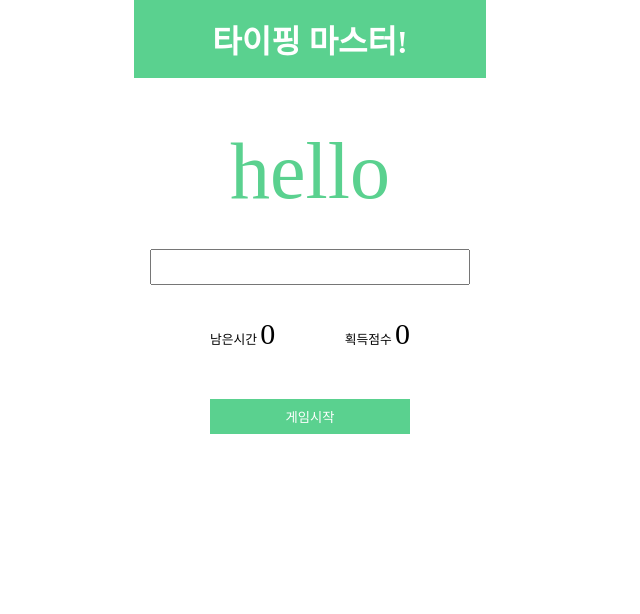
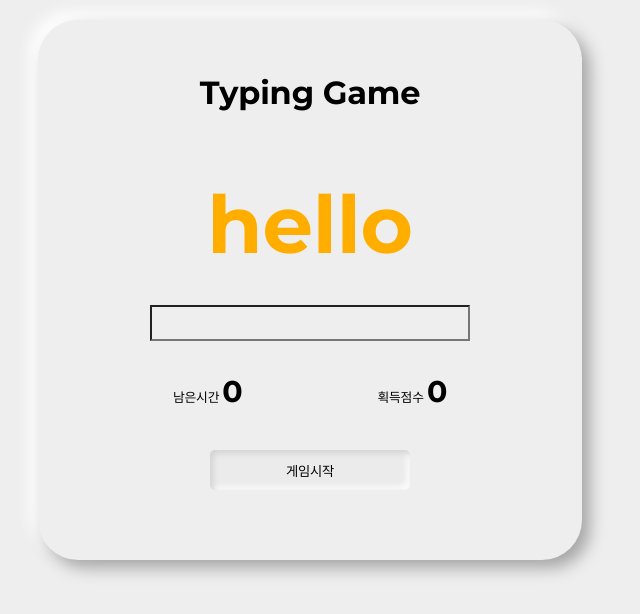
Before and after one commit to dabinnkim/typing-game, a plain HTML site: page index.html in a window 1280 px wide. Shown: the whole page, without its empty margins (330-970 px from the left). Drawn offline with nearby package versions, Linux system fonts and the light colour scheme; no server answers; a web font is replaced by a local one.

Commit message:
input 리셋, 버튼 수정

```diff
--- a/css/style.css
+++ b/css/style.css
@@ -1,69 +1,112 @@
-*{
-    margin:0;
-    padding:0;
-    font-family: "Ganpan";
+* {
+  margin: 0;
+  padding: 0;
+  font-family: "Montserrat", sans-serif;
+  letter-spacing: -0.2px;
+  background-color: #eeeeee;
 }
 
-@font-face{
+/* @font-face {
   font-family: "Ganpan";
-    src:url('./fonts/KCC-Ganpan.woff')
-}
+  src: url("./fonts/KCC-Ganpan.woff");
+} */
 
-
-body{
+body {
+  margin-top: 20px;
   display: flex;
-    flex-direction:column;
+  flex-direction: column;
   justify-self: center;
   align-items: center;
 }
 
-.header{
-    width:100%;
-    background-color: #5AD18F;
-    color:white;
+.box {
+  width: 190px;
+  height: 254px;
+  border-radius: 30px;
+  background: lightgrey;
+  box-shadow: rgba(50, 50, 93, 0.25) 0px 30px 50px -12px inset,
+    rgba(0, 0, 0, 0.3) 0px 18px 26px -18px inset;
+}
+.header {
+  margin-top: 37px;
   text-align: center;
-    padding:1rem; /*상하좌우 1px*/
+  padding: 1rem; /*상하좌우 1px*/
 }
 
-.word-display{
-    margin-top:3rem;
+.word-display {
+  margin-top: 3rem;
   font-size: 80px;
-    color:#5AD18F;
+  color: #ffae00;
+  text-align: center;
+  font-weight: bold;
 }
 
-.word-input-box{
-    margin-top:2rem;
+.word-input-box {
+  margin-top: 2rem;
+  text-align: center;
 }
 
-.word-input{
-    width:300px;
-    padding:0.5rem;
+.word-input {
+  width: 300px;
+  padding: 0.5rem;
+  text-align: center;
 }
 
-.game-info{
-    width: 200px;
-    margin-top:2rem;
+.game-info {
+  margin-top: 2rem;
   font-size: 0.8rem;
   display: flex;
-    justify-content:space-between; /*양옆으로 붙게하기*/
+  justify-content: space-evenly; /*양옆으로 붙게하기*/
+  text-align: center;
 }
 
-.time, .score{
+.time,
+.score {
   font-size: 30px;
+  font-weight: bold;
 }
 
-.button{
-    width:200px;
-    height:35px;
-    background-color: #5AD18F;
-    color:white;
+.btn {
+  margin-bottom: 70px;
+  display: flex;
+  justify-content: center;
+}
+
+.button {
+  width: 200px;
+  height: 3em;
+  margin-top: 3em;
+  border-radius: 5px;
   border: none;
-    margin-top:3rem;
-    cursor: pointer;
+  outline: none;
+  background-color: rgb(235, 235, 235);
+  box-shadow: inset 3px 3px 6px #d1d1d1, inset -3px -3px 6px #ffffff;
+  top: 6.5em;
+  left: 1.5em;
+  transition: 0.4s ease-in-out;
+  text-align: center;
 }
 
 /*로딩중일때 붙일 class*/
-.loading{
-    background-color: grey;
-    cursor:not-allowed;
+.loading {
+  background-color: #ffffff;
 }
+
+/* Phone */
+.phone {
+  position: relative;
+  z-index: 2;
+  width: 34rem;
+  /* height: 17rem; */
+  background-color: inherit;
+  -webkit-box-shadow: 0 4px 35px rgba(0, 0, 0, 0.1);
+  box-shadow: 8px 8px 16px #a6a6a6, -8px -8px 16px #ffffff;
+  border-radius: 40px;
+  /* display: -webkit-box; */
+  /* display: -ms-flexbox; */
+  display: flex;
+  -webkit-box-orient: vertical;
+  -webkit-box-direction: normal;
+  -ms-flex-direction: column;
+  flex-direction: column;
+}
--- a/index.html
+++ b/index.html
@@ -1,31 +1,45 @@
 <!DOCTYPE html>
 <html lang="en">
   <head>
-    <meta charset="UTF-8">
-    <meta http-equiv="X-UA-Compatible" content="IE=edge">
-    <meta name="viewport" content="width=device-width, initial-scale=1.0">
+    <meta charset="UTF-8" />
+    <meta http-equiv="X-UA-Compatible" content="IE=edge" />
+    <meta name="viewport" content="width=device-width, initial-scale=1.0" />
     <title>typing game</title>
-    <link rel="stylesheet" href="./css/style.css">
+    <link rel="stylesheet" href="./css/style.css" />
+    <link
+      rel="stylesheet"
+      href="https://fonts.googleapis.com/css?family=Montserrat:400,500,700&display=swap"
+    />
+    <script src="https://code.jquery.com/jquery-3.6.0.min.js"></script>
   </head>
   <body>
+    <div class="app">
+      <div class="body">
+        <div class="phone">
           <div class="header">
-        <h1>타이핑 마스터!</h1>
+            <h1>Typing Game</h1>
           </div>
-    <div class="word-display">
-        hello
-    </div>
+          <div class="word-display">hello</div>
           <div class="word-input-box">
-        <input type="text" class="word-input"/>
+            <input type="text" class="word-input" />
           </div>
           <div class="game-info">
-        <div>
-            남은시간 <span class="time">0</span>
+            <div>남은시간 <span class="time">0</span></div>
+            <div>획득점수 <span class="score">0</span></div>
           </div>
-        <div>
-            획득점수 <span class="score">0</span>
+          <div class="btn">
+            <button class="button loading" onclick="run()">
+              게임을 불러오는 중
+            </button>
+          </div>
+          <!-- <div class="checkbox-apple">
+            <input class="yep" id="check-apple" type="checkbox" />
+            <label for="check-apple"></label>
+          </div> -->
         </div>
       </div>
-    <button class="button loading" onclick='run()'>게임을 불러오는 중</button>
+    </div>
+
     <script src="./js/main.js"></script>
   </body>
 </html>
--- a/js/main.js
+++ b/js/main.js
@@ -1,6 +1,9 @@
+$.getJSON("words.json", function (data) {
+  words = data.words;
+  console.log(words);
+});
 //1.사용자가 input에 입력한 값 가져오기
 //2.사용자가 입력한 값과 랜덤으로 나온 값 비교해서 같으면 획득점수 +1
-
 
 //사용변수
 let score = 0;
@@ -8,81 +11,93 @@ let time = 10; //타이핑 할 시간 9초
 let isPlaying = false; //useSate 역할
 let interval;
 let checkInterval;
-let words = []
+let words = [];
 
-const wordInput = document.querySelector('.word-input'); //사용자 input 값
-const wordDisplay = document.querySelector('.word-display'); //랜덤 단어
-const scoreDisplay = document.querySelector('.score'); //획득점수
-const timeDisplay = document.querySelector('.time')//남은시간
-const button = document.querySelector('.button');
+const wordInput = document.querySelector(".word-input"); //사용자 input 값
+const wordDisplay = document.querySelector(".word-display"); //랜덤 단어
+const scoreDisplay = document.querySelector(".score"); //획득점수
+const timeDisplay = document.querySelector(".time"); //남은시간
+const button = document.querySelector(".button");
 
 //화면이 렌더링 되었을때 초기값 세팅
 //1. word-display에 배열의 랜덤 요소 들어가기
 
-init()
+init();
 
-function init(){
-    getWords();
-    wordInput.addEventListener('input',wordMatch)//단어 일치
+function init() {
+  getWords();
+  wordInput.addEventListener("input", wordMatch); //단어 일치
 }
 
-
 //단어 불러 오기
-function getWords(){
-    words = ['Hello','Banana','Apple','Cherry']
-    buttonChange('게임시작')
-    gameOver
+function getWords() {
+  words = [
+    "Hello",
+    "Banana",
+    "Apple",
+    "Cherry",
+    "happy",
+    "melon",
+    "orange",
+    "grape",
+  ];
+  buttonChange("게임시작");
+  gameOver;
 }
 
 //게임이 실행중인지 아닌지 실시간으로 확인
-function gameOver(){
-    if(time==0 && !isPlaying){
-        buttonChange('게임종료/다시시작')
-    }
+let gameEnded = false;
+function gameOver() {
+  if (time === 0 && !isPlaying && !gameEnded) {
+    gameEnded = true; // 게임이 끝났음을 체크
+    alert("게임이 끝났습니다.");
+    buttonChange("게임종료/다시시작");
+  }
 }
 
-
 //단어 일치 체크
-function wordMatch(){
-    if(wordInput.value.toLowerCase()===wordDisplay.innerText.toLowerCase()){
-        wordInput.value=''//조건 맞을때 input창 초기화 시키기
-        if(!isPlaying){ //return때문에 아래 코드들 실행 안돼서 획득점수 안올라감
-            return
-        }
-        score++
-        scoreDisplay.innerText=score; //증가된값을 획득점수에 update
-        const randomIndex=Math.floor(Math.random() * words.length) //단어의 길이만큼 곱하면 그안에서 랜덤한 숫자 나옴
-        wordDisplay.innerText=words[randomIndex]
+function wordMatch() {
+  if (wordInput.value.toLowerCase() === wordDisplay.innerText.toLowerCase()) {
+    wordInput.value = ""; //조건 맞을때 input창 초기화 시키기
+    if (!isPlaying) {
+      //return때문에 아래 코드들 실행 안돼서 획득점수 안올라감
+      return;
     }
+    score++;
+    scoreDisplay.innerText = score; //증가된값을 획득점수에 update
+    const randomIndex = Math.floor(Math.random() * words.length); //단어의 길이만큼 곱하면 그안에서 랜덤한 숫자 나옴
+    wordDisplay.innerText = words[randomIndex];
+  }
 }
 
-
 //버튼 누르면 실행하는 함수, onclick에 넣음
-function run(){
-    time=10; //카운트 3부터 다시
-    scoreDisplay.innerText=0;//점수 0부터 다시
-    wordInput.focus()//input에 자동으로 커서 생김
-    interval = setInterval(countDown,1000);
-    checkInterval = setInterval(gameOver,50)
-    buttonChange('게임중')
+function run() {
+  time = 10; //카운트 3부터 다시
+  score = 0;
+  scoreDisplay.innerText = 0; //점수 0부터 다시
+  wordInput.value = ""; //input창 초기화 시키기
+  wordInput.focus(); //input에 자동으로 커서 생김
+  interval = setInterval(countDown, 1000);
+  checkInterval = setInterval(gameOver, 50);
+  buttonChange("게임중");
 }
 
-
-
 //카운트다운 함수 -> time이 0 이상이면 1씩 감소
-function countDown(){
-    isPlaying=true
-    time > 0 ? time -- : isPlaying=false;
-    if(!isPlaying){
-        clearInterval(interval)
-    }
-    console.log(time)
-    timeDisplay.innerText=time; //남은시간에 넣어줌
+function countDown() {
+  isPlaying = true;
+  time > 0 ? time-- : (isPlaying = false);
+  if (!isPlaying) {
+    clearInterval(interval);
+  }
+  console.log(time);
+  timeDisplay.innerText = time; //남은시간에 넣어줌
 }
 
 //버튼 이름 바꾸기
-function buttonChange(text){
-    button.innerText = text //버튼이름 바꾸기
-    //버튼이 게임 시작이면 클래스이름(loading) 지우기
-    text==='게임시작'? button.classList.remove('loading') : button.classList.add('loading')
+function buttonChange(text) {
+  button.innerText = text; //버튼이름 바꾸기
+  //버튼이 게임 시작이면 클래스이름(loading) 지우기
+  text === "게임시작" || text === "게임종료/다시시작"
+    ? button.classList.remove("loading")
+    : button.classList.add("loading");
 }
```
Also changed, not shown: image2.gif (added), img.gif (added). Lines whose indentation alone changed are shown as unchanged.
